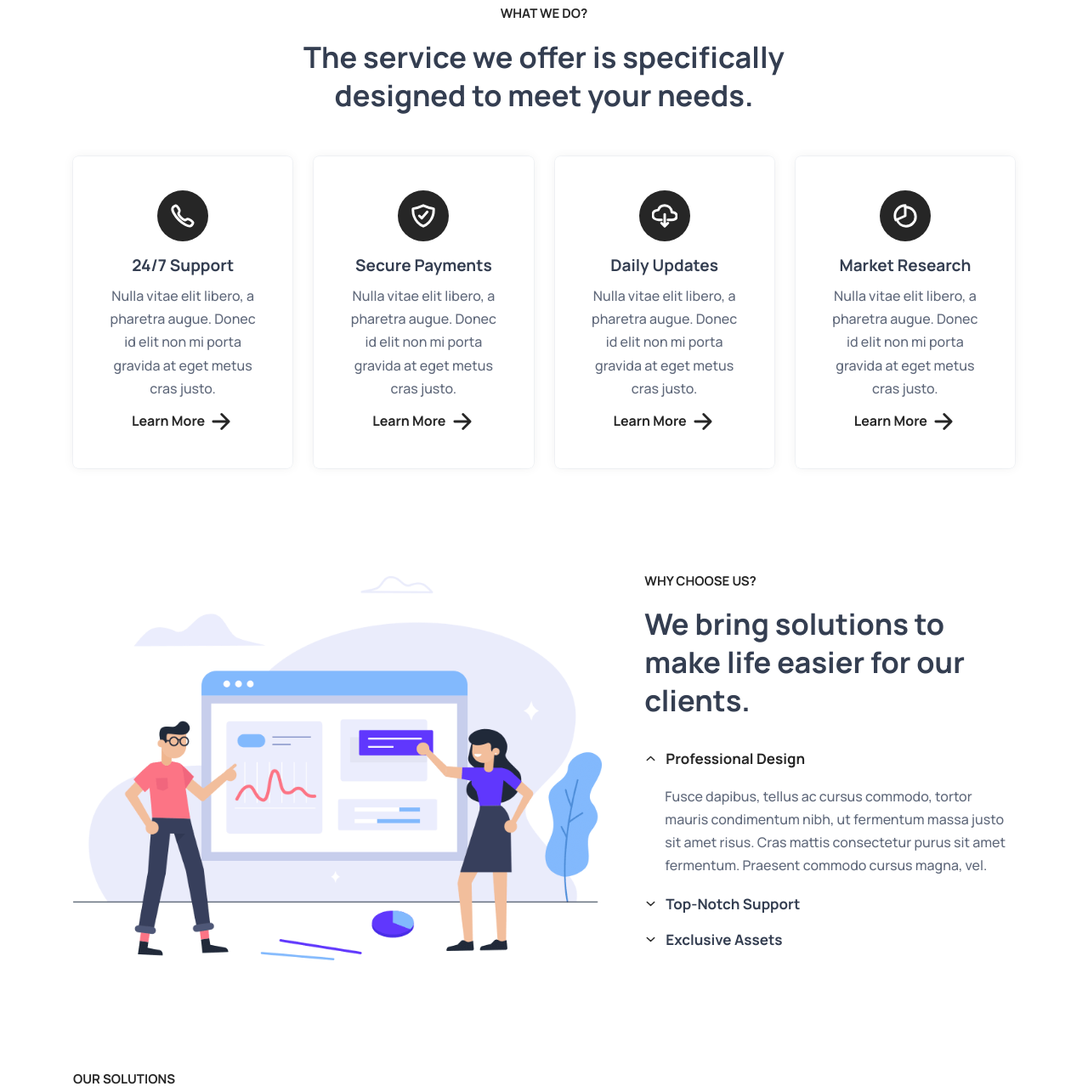
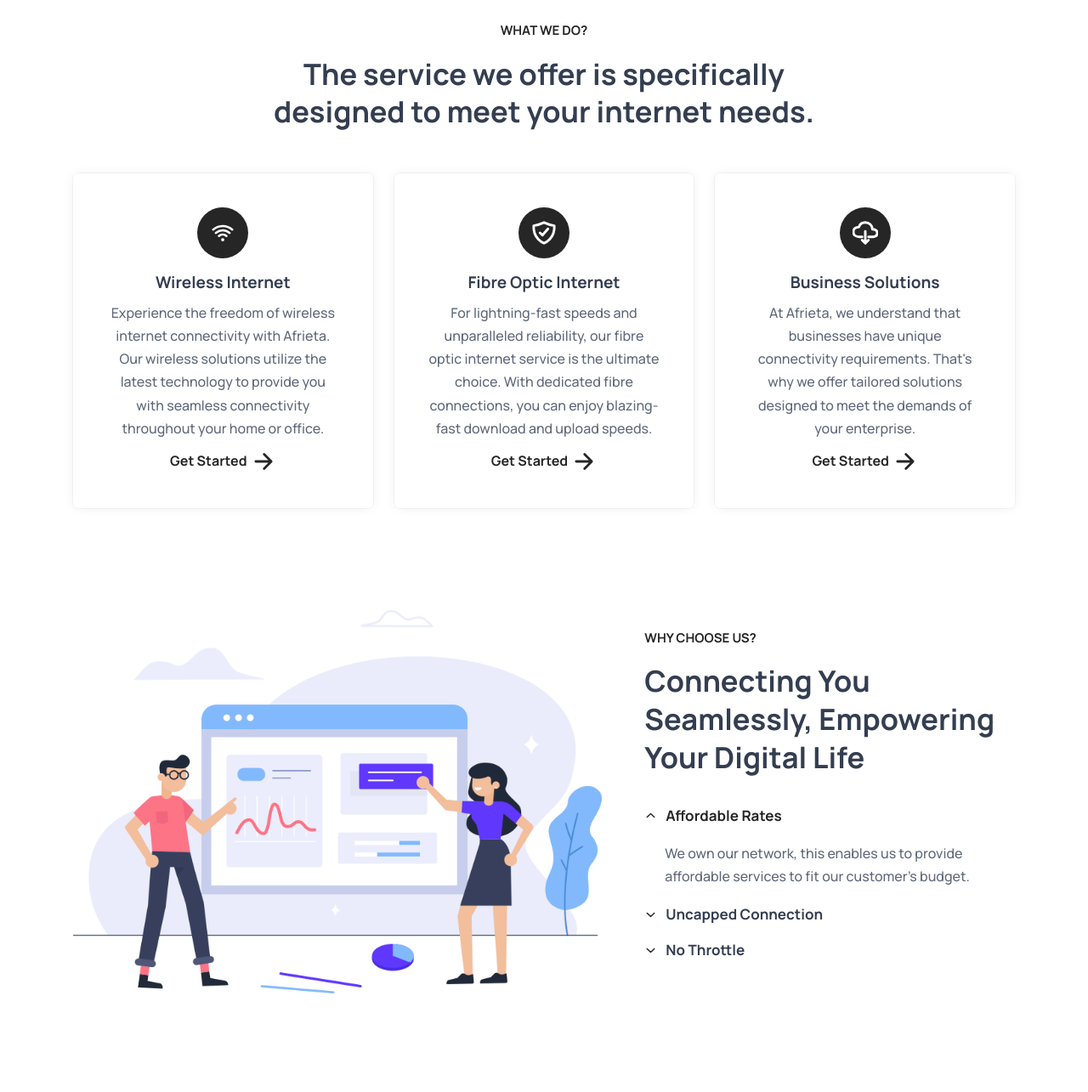
Before and after one commit to afrietaadmin/website, a plain HTML site: page index.html in a window 1280 px wide. Shown: the part 848-2133 px from the top of the page at 85% size. Drawn offline with nearby package versions, Linux system fonts and the light colour scheme.

Commit message:
refactor: :recycle: Make Changes

```diff
--- a/assets/css/style.css
+++ b/assets/css/style.css
@@ -1073,7 +1073,7 @@ ion-icon {
    */
 
   .service .grid-list {
-    grid-template-columns: repeat(4, 1fr);
+    grid-template-columns: repeat(3, 1fr);
   }
 
   /**
--- a/index.html
+++ b/index.html
@@ -113,11 +113,11 @@
 
           <div class="wrapper">
             <a href="mailto:info@email.com" class="contact-link"
-              >info@email.com</a
+              >admin@afrieta.com</a
             >
 
             <a href="tel:001234567890" class="contact-link"
-              >00 (123) 456 78 90</a
+              >+(27) 16 880 0300</a
             >
           </div>
 
@@ -182,18 +182,21 @@
           <div class="container">
             <div class="hero-content">
               <h1 class="h1 hero-title">
-                Crafting project specific solutions with expertise.
+                Your personal – speed &amp; quality home connection Starting @
+                R499 / mo
               </h1>
 
               <p class="hero-text">
-                We’re a creative company that focuses on establishing long-term
-                relationships with customers.
+                Stay connected with ultra-reliable, high-speed internet from
+                Afrieta. Whether it's streaming, gaming, or remote work, enjoy
+                seamless performance and 24/7 support. Connect faster, live
+                better.
               </p>
 
               <div class="btn-wrapper">
-                <a href="#" class="btn btn-primary">Explore Now</a>
+                <a href="#services" class="btn btn-primary">Explore Now</a>
 
-                <a href="#" class="btn btn-outline">Contact Us</a>
+                <a href="#contact" class="btn btn-outline">Contact Us</a>
               </div>
             </div>
 
@@ -277,25 +280,28 @@
             <p class="section-subtitle" id="service-label">What We Do?</p>
 
             <h2 class="h2 section-title">
-              The service we offer is specifically designed to meet your needs.
+              The service we offer is specifically designed to meet your
+              internet needs.
             </h2>
 
             <ul class="grid-list">
               <li>
                 <div class="service-card">
                   <div class="card-icon">
-                    <ion-icon name="call-outline" aria-hidden="true"></ion-icon>
+                    <ion-icon name="wifi" aria-hidden="true"></ion-icon>
                   </div>
 
-                  <h3 class="h4 card-title">24/7 Support</h3>
+                  <h3 class="h4 card-title">Wireless Internet</h3>
 
                   <p class="card-text">
-                    Nulla vitae elit libero, a pharetra augue. Donec id elit non
-                    mi porta gravida at eget metus cras justo.
+                    Experience the freedom of wireless internet connectivity
+                    with Afrieta. Our wireless solutions utilize the latest
+                    technology to provide you with seamless connectivity
+                    throughout your home or office.
                   </p>
 
-                  <a href="#" class="btn-text">
-                    <span class="span">Learn More</span>
+                  <a href="#locations" class="btn-text">
+                    <span class="span">Get Started</span>
 
                     <ion-icon
                       name="arrow-forward-outline"
@@ -314,15 +320,17 @@
                     ></ion-icon>
                   </div>
 
-                  <h3 class="h4 card-title">Secure Payments</h3>
+                  <h3 class="h4 card-title">Fibre Optic Internet</h3>
 
                   <p class="card-text">
-                    Nulla vitae elit libero, a pharetra augue. Donec id elit non
-                    mi porta gravida at eget metus cras justo.
+                    For lightning-fast speeds and unparalleled reliability, our
+                    fibre optic internet service is the ultimate choice. With
+                    dedicated fibre connections, you can enjoy blazing-fast
+                    download and upload speeds.
                   </p>
 
-                  <a href="#" class="btn-text">
-                    <span class="span">Learn More</span>
+                  <a href="#locations" class="btn-text">
+                    <span class="span">Get Started</span>
 
                     <ion-icon
                       name="arrow-forward-outline"
@@ -341,42 +349,16 @@
                     ></ion-icon>
                   </div>
 
-                  <h3 class="h4 card-title">Daily Updates</h3>
+                  <h3 class="h4 card-title">Business Solutions</h3>
 
                   <p class="card-text">
-                    Nulla vitae elit libero, a pharetra augue. Donec id elit non
-                    mi porta gravida at eget metus cras justo.
+                    At Afrieta, we understand that businesses have unique
+                    connectivity requirements. That's why we offer tailored
+                    solutions designed to meet the demands of your enterprise.
                   </p>
 
-                  <a href="#" class="btn-text">
-                    <span class="span">Learn More</span>
-
-                    <ion-icon
-                      name="arrow-forward-outline"
-                      aria-hidden="true"
-                    ></ion-icon>
-                  </a>
-                </div>
-              </li>
-
-              <li>
-                <div class="service-card">
-                  <div class="card-icon">
-                    <ion-icon
-                      name="pie-chart-outline"
-                      aria-hidden="true"
-                    ></ion-icon>
-                  </div>
-
-                  <h3 class="h4 card-title">Market Research</h3>
-
-                  <p class="card-text">
-                    Nulla vitae elit libero, a pharetra augue. Donec id elit non
-                    mi porta gravida at eget metus cras justo.
-                  </p>
-
-                  <a href="#" class="btn-text">
-                    <span class="span">Learn More</span>
+                  <a href="#locations" class="btn-text">
+                    <span class="span">Get Started</span>
 
                     <ion-icon
                       name="arrow-forward-outline"
@@ -410,7 +392,7 @@
               <p class="section-subtitle" id="about-label">Why Choose Us?</p>
 
               <h2 class="h2 section-title">
-                We bring solutions to make life easier for our clients.
+                Connecting You Seamlessly, Empowering Your Digital Life
               </h2>
 
               <ul>
@@ -424,15 +406,13 @@
                           class="down"
                         ></ion-icon>
 
-                        <span class="span h5">Professional Design</span>
+                        <span class="span h5">Affordable Rates</span>
                       </button>
                     </h3>
 
                     <p class="accordion-content">
-                      Fusce dapibus, tellus ac cursus commodo, tortor mauris
-                      condimentum nibh, ut fermentum massa justo sit amet risus.
-                      Cras mattis consectetur purus sit amet fermentum. Praesent
-                      commodo cursus magna, vel.
+                      We own our network, this enables us to provide affordable
+                      services to fit our customer's budget.
                     </p>
                   </div>
                 </li>
@@ -447,15 +427,14 @@
                           class="down"
                         ></ion-icon>
 
-                        <span class="span h5">Top-Notch Support</span>
+                        <span class="span h5">Uncapped Connection</span>
                       </button>
                     </h3>
 
                     <p class="accordion-content">
-                      Fusce dapibus, tellus ac cursus commodo, tortor mauris
-                      condimentum nibh, ut fermentum massa justo sit amet risus.
-                      Cras mattis consectetur purus sit amet fermentum. Praesent
-                      commodo cursus magna, vel.
+                      With uncapped internet, you never have to budget for
+                      unexpected internet costs. No refills or top-ups. Just
+                      continued streaming and enjoyment.
                     </p>
                   </div>
                 </li>
@@ -470,15 +449,13 @@
                           class="down"
                         ></ion-icon>
 
-                        <span class="span h5">Exclusive Assets</span>
+                        <span class="span h5">No Throttle</span>
                       </button>
                     </h3>
 
                     <p class="accordion-content">
-                      Fusce dapibus, tellus ac cursus commodo, tortor mauris
-                      condimentum nibh, ut fermentum massa justo sit amet risus.
-                      Cras mattis consectetur purus sit amet fermentum. Praesent
-                      commodo cursus magna, vel.
+                      Our customers enjoy uninterrupted fast internet, no speed
+                      drops. No slow internet mid month.
                     </p>
                   </div>
                 </li>
@@ -509,17 +486,18 @@
             </figure>
 
             <div class="feature-content">
-              <p class="section-subtitle" id="feautre-label">Our Solutions</p>
+              <p class="section-subtitle" id="feautre-label">About Us</p>
 
               <h2 class="h2 section-title">
-                We make your spending stress-free for you to have the perfect
-                control.
+                At Afrieta, we’re here to make internet access simple, reliable,
+                and effective.
               </h2>
 
               <p class="section-text">
-                Cum sociis natoque penatibus et magnis dis parturient montes,
-                nascetur ridiculus mus. Cras justo odio, dapibus ac facilisis
-                in, egestas eget quam. Praesent commodo cursus.
+                We are transforming connectivity into a powerful tool for
+                personal and community growth. Our goal is to provide every
+                customer with reliable, people-focused internet service that
+                empowers and connects.
               </p>
 
               <ul class="feature-list">
@@ -529,9 +507,7 @@
                       <ion-icon name="checkmark" aria-hidden="true"></ion-icon>
                     </div>
 
-                    <span class="span">
-                      Aenean quam ornare. Curabitur blandit.
-                    </span>
+                    <span class="span"> Fast Installation </span>
                   </div>
                 </li>
 
@@ -541,9 +517,7 @@
                       <ion-icon name="checkmark" aria-hidden="true"></ion-icon>
                     </div>
 
-                    <span class="span">
-                      Nullam quis risus eget urna mollis ornare.
-                    </span>
+                    <span class="span"> Wireless Internet </span>
                   </div>
                 </li>
 
@@ -553,9 +527,7 @@
                       <ion-icon name="checkmark" aria-hidden="true"></ion-icon>
                     </div>
 
-                    <span class="span">
-                      Etiam porta euismod malesuada mollis.
-                    </span>
+                    <span class="span"> High Speed Internet </span>
                   </div>
                 </li>
 
@@ -565,9 +537,7 @@
                       <ion-icon name="checkmark" aria-hidden="true"></ion-icon>
                     </div>
 
-                    <span class="span">
-                      Vivamus sagittis lacus vel augue rutrum.
-                    </span>
+                    <span class="span">Reliable Connectivity</span>
                   </div>
                 </li>
               </ul>
```
